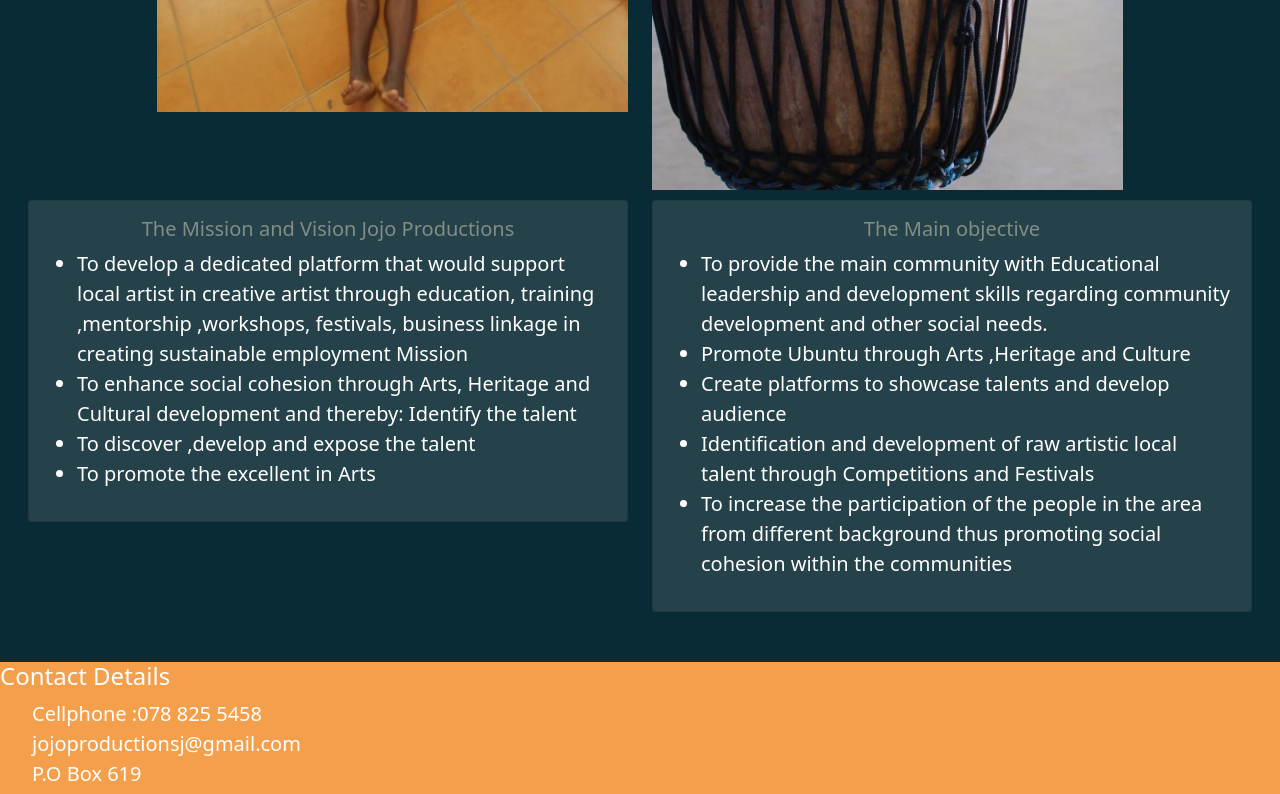
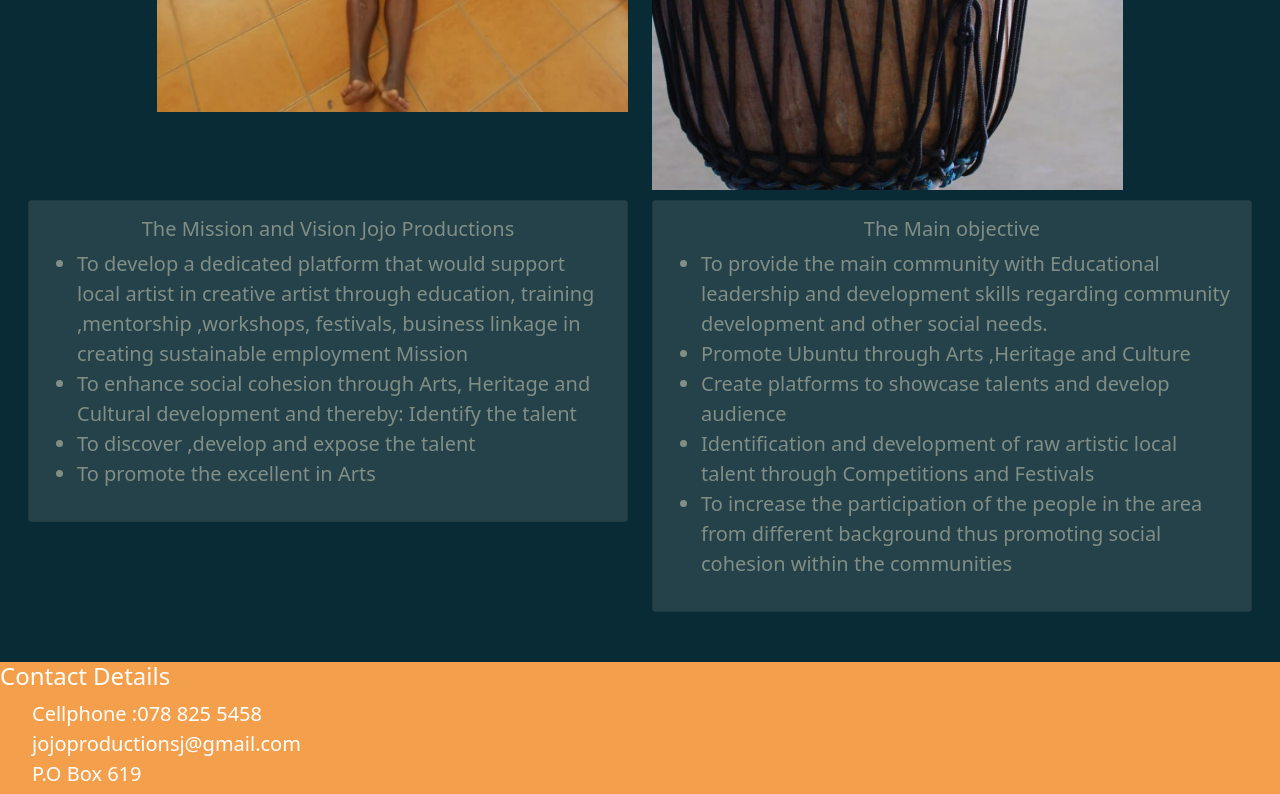
Before and after one commit to codegithm/jojo, a React (Create React App) app: page / in a window 1280 px wide. Shown: the part 2000-2794 px from the top of the page. Built offline with nearby package versions, Linux system fonts and the light colour scheme.

Commit message:
text color

```diff
--- a/src/Components/Footer/Footer.css
+++ b/src/Components/Footer/Footer.css
@@ -8,10 +8,10 @@
   text-align: left;
 }
 
-.footer h4,
-li {
+.footer h4 {
   color: white;
 }
 .footer li {
   list-style: none;
+  color: white;
 }
```
